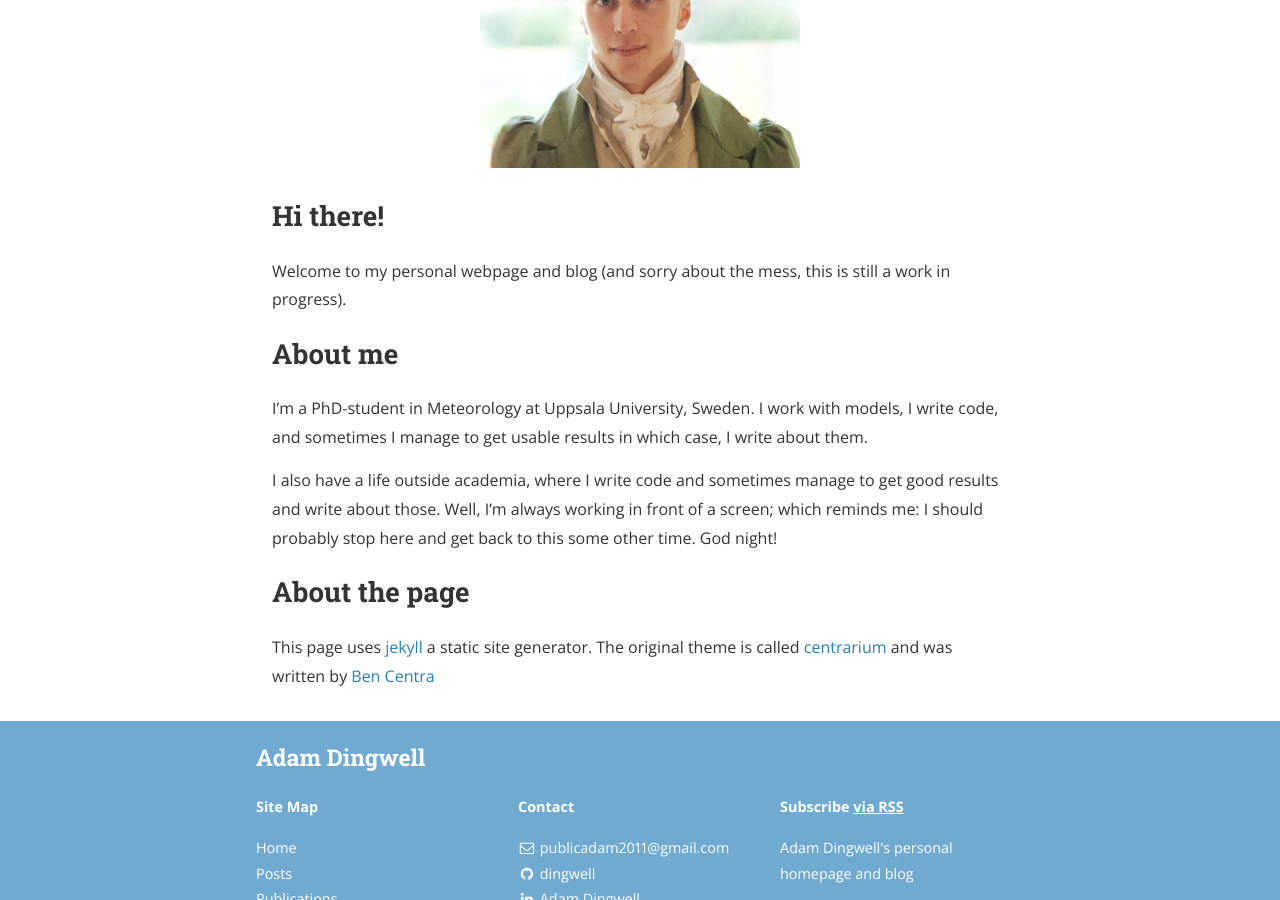
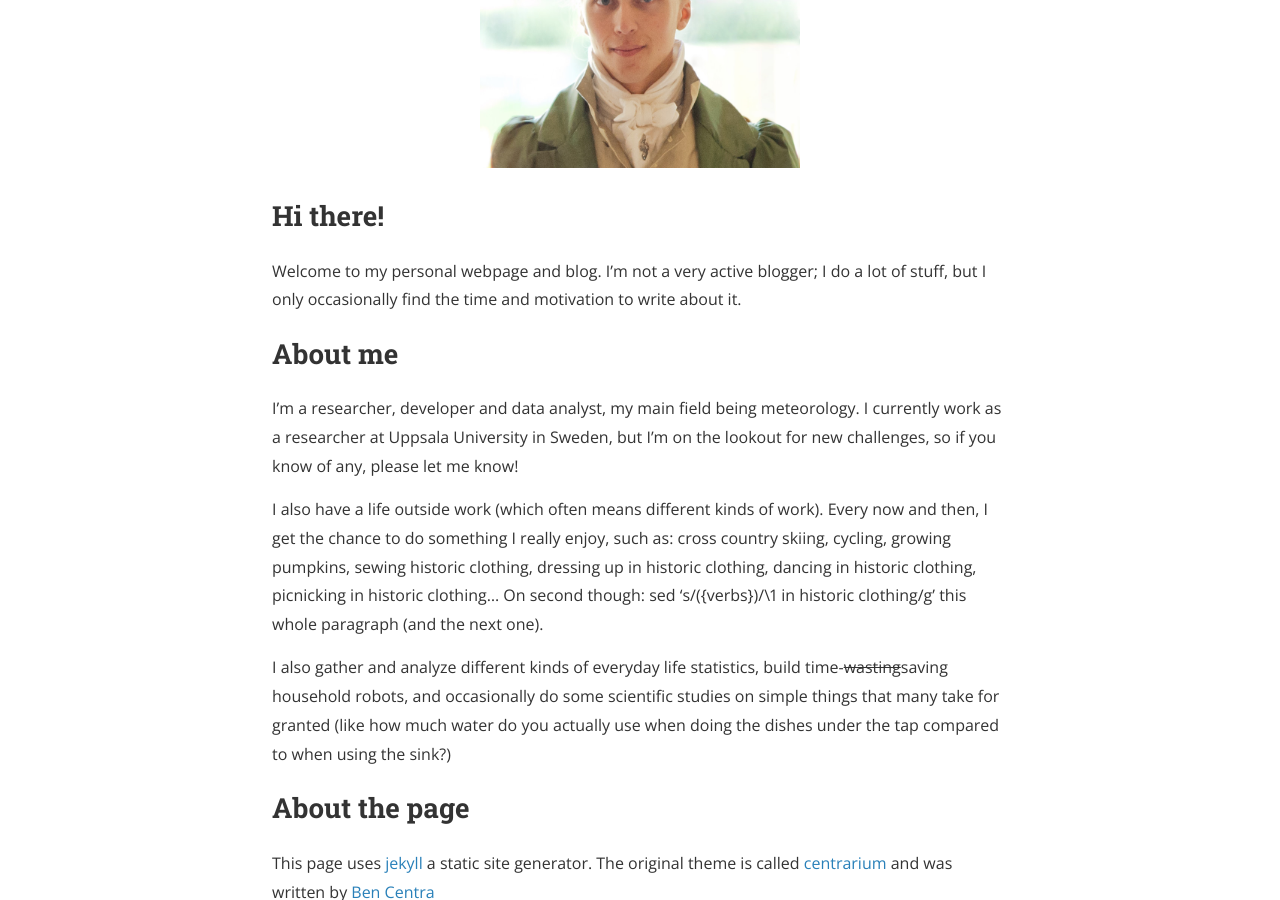
Before and after one commit to dingwell/dingwell.github.io, a Jekyll site: the page built from y_about.md, in a window 1280 px wide and 900 px high, scrolled down 314 px. Built offline with Jekyll 4.4.1, drawn with Linux system fonts in a browser that asks for light colours; nearby versions of some CDN libraries; a style sheet for code colours, icons or effects is not loaded.

Commit message:
Updated presentation

```diff
--- a/y_about.md
+++ b/y_about.md
@@ -7,21 +7,29 @@ permalink: /about/
 <img src="{{ site.baseurl }}/assets/profile.jpg" title="Profile Picture" class="profile">
 
 ## Hi there!
-Welcome to my personal webpage and blog
-(and sorry about the mess, this is still a work in progress).
+Welcome to my personal webpage and blog.
+I'm not a very active blogger;
+I do a lot of stuff, but I only occasionally find the time and motivation to write about it.
 
 ## About me
-I'm a PhD-student in Meteorology at Uppsala University, Sweden.
-I work with models, I write code, and sometimes I manage to get usable results
-in which case, I write about them.
+I'm a researcher, developer and data analyst, my main field being meteorology.
+I currently work as a researcher at Uppsala University in Sweden,
+but I'm on the lookout for new challenges,
+so if you know of any, please let me know!
 
-I also have a life outside academia,
-where I write code and sometimes manage to get good results
-and write about those.
-Well, I'm always working in front of a screen;
-which reminds me:
-I should probably stop here and get back to this some other time.
-God night!
+I also have a life outside work (which often means different kinds of work).
+Every now and then, I get the chance to do something I really enjoy, such as:
+cross country skiing, cycling, growing pumpkins, sewing historic clothing,
+dressing up in historic clothing, dancing in historic clothing, picnicking in
+historic clothing... On second though: sed 's/({verbs})/\1 in historic
+clothing/g' this whole paragraph (and the next one).
+
+I also gather and analyze different kinds of everyday life statistics,
+build time-~~wasting~~saving household robots,
+and occasionally do some scientific studies on simple things
+that many take for granted
+(like how much water do you actually use
+when doing the dishes under the tap compared to when using the sink?)
 
 ## About the page
 This page uses
```
